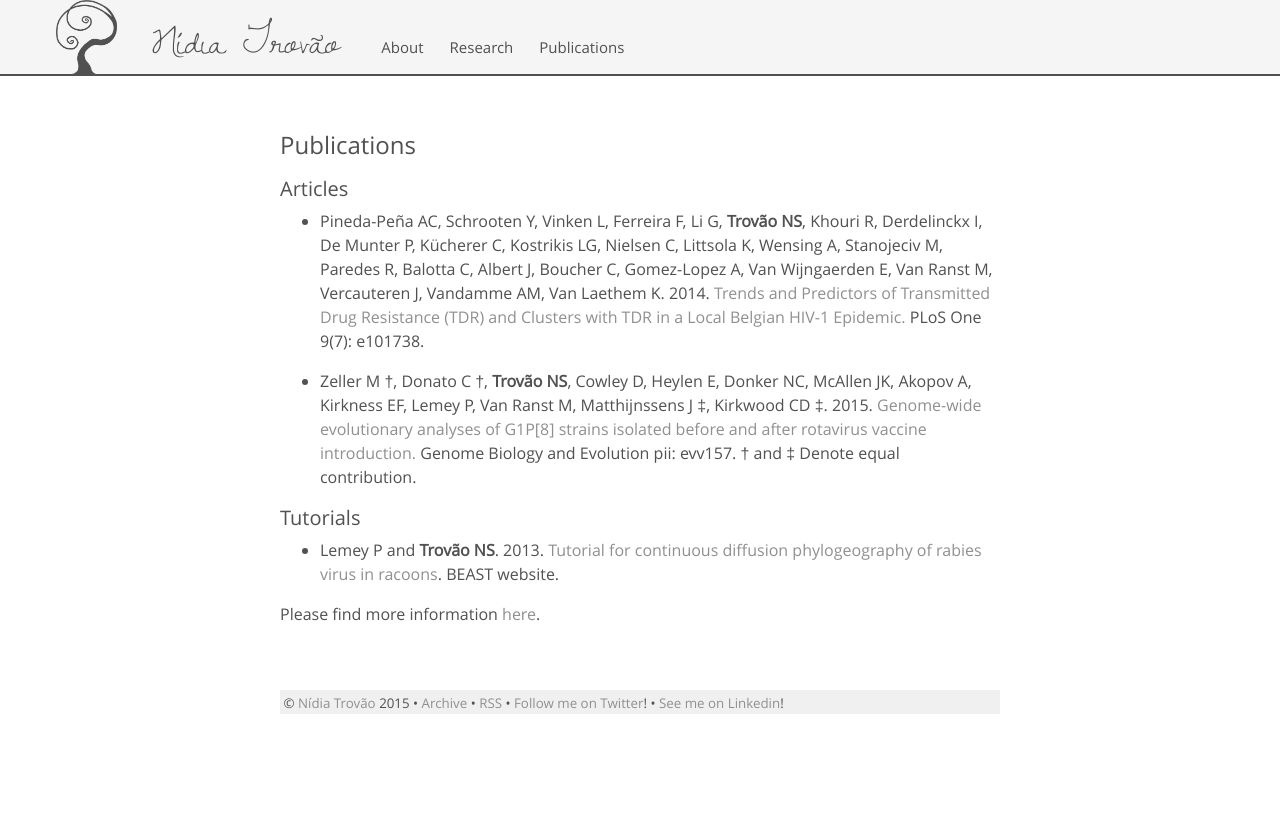
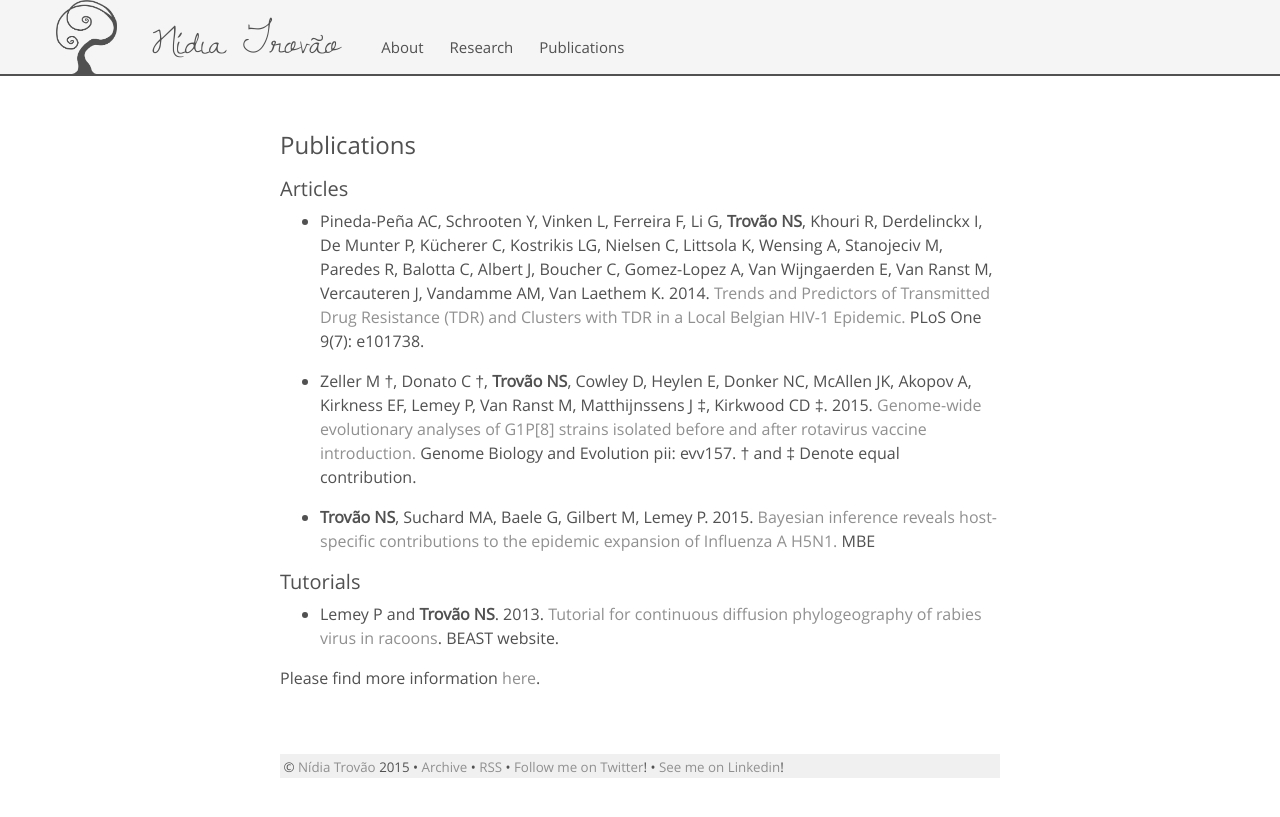
Before and after one commit to nidiatrovao/nidiatrovao.github.io, a Jekyll site: the page built from publications.md, in a window 1280 px wide. Shown: the top 817 px of the page. Built offline with Jekyll 4.4.1, drawn with Linux system fonts in a browser that asks for light colours.

Commit message:
edit publications

```diff
--- a/publications.md
+++ b/publications.md
@@ -9,6 +9,8 @@
 
 * Zeller M †, Donato C †, <b>Trovão NS</b>, Cowley D, Heylen E, Donker NC, McAllen JK, Akopov A, Kirkness EF, Lemey P, Van Ranst M, Matthijnssens J ‡, Kirkwood CD ‡. 2015. [Genome-wide evolutionary analyses of G1P[8] strains isolated before and after rotavirus vaccine introduction.](http://gbe.oxfordjournals.org/content/early/2015/08/08/gbe.evv157) Genome Biology and  Evolution pii: evv157. † and ‡ Denote equal contribution.
 
+* <b>Trovão NS</b>, Suchard MA, Baele G, Gilbert M, Lemey P. 2015. [Bayesian inference reveals host-specific contributions to the epidemic expansion of Influenza A H5N1.](http://mbe.oxfordjournals.org/content/early/2015/09/03/molbev.msv185.short?rss=1) MBE
+
 ##Tutorials
 
 * Lemey P and <b>Trovão NS</b>. 2013. [Tutorial for continuous diffusion phylogeography of rabies virus in racoons](https://code.google.com/p/beast-mcmc/downloads/detail?name=Continuous_Phylogeography_1.7.5.zip&can=2&q=). BEAST website.
```
